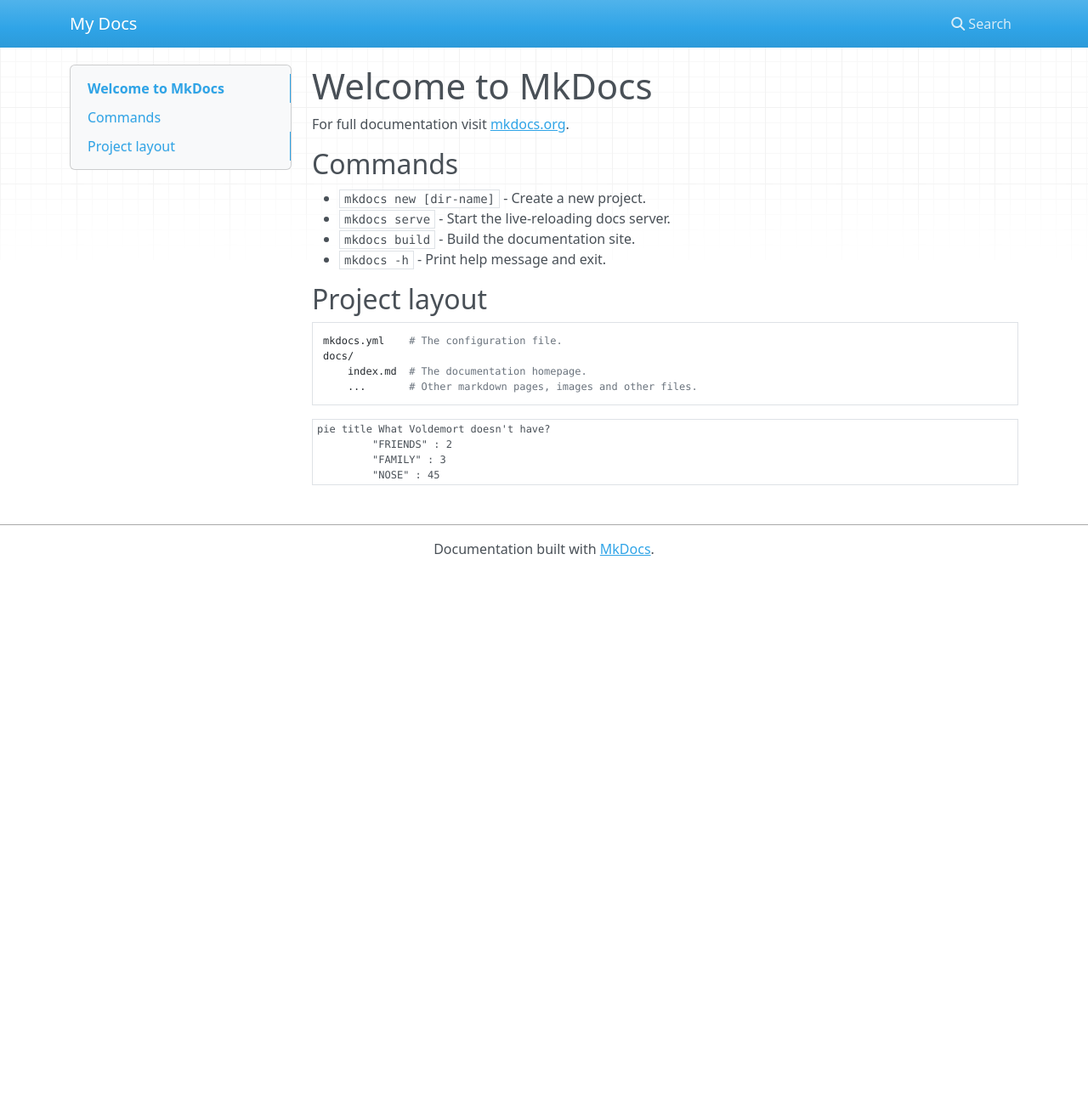
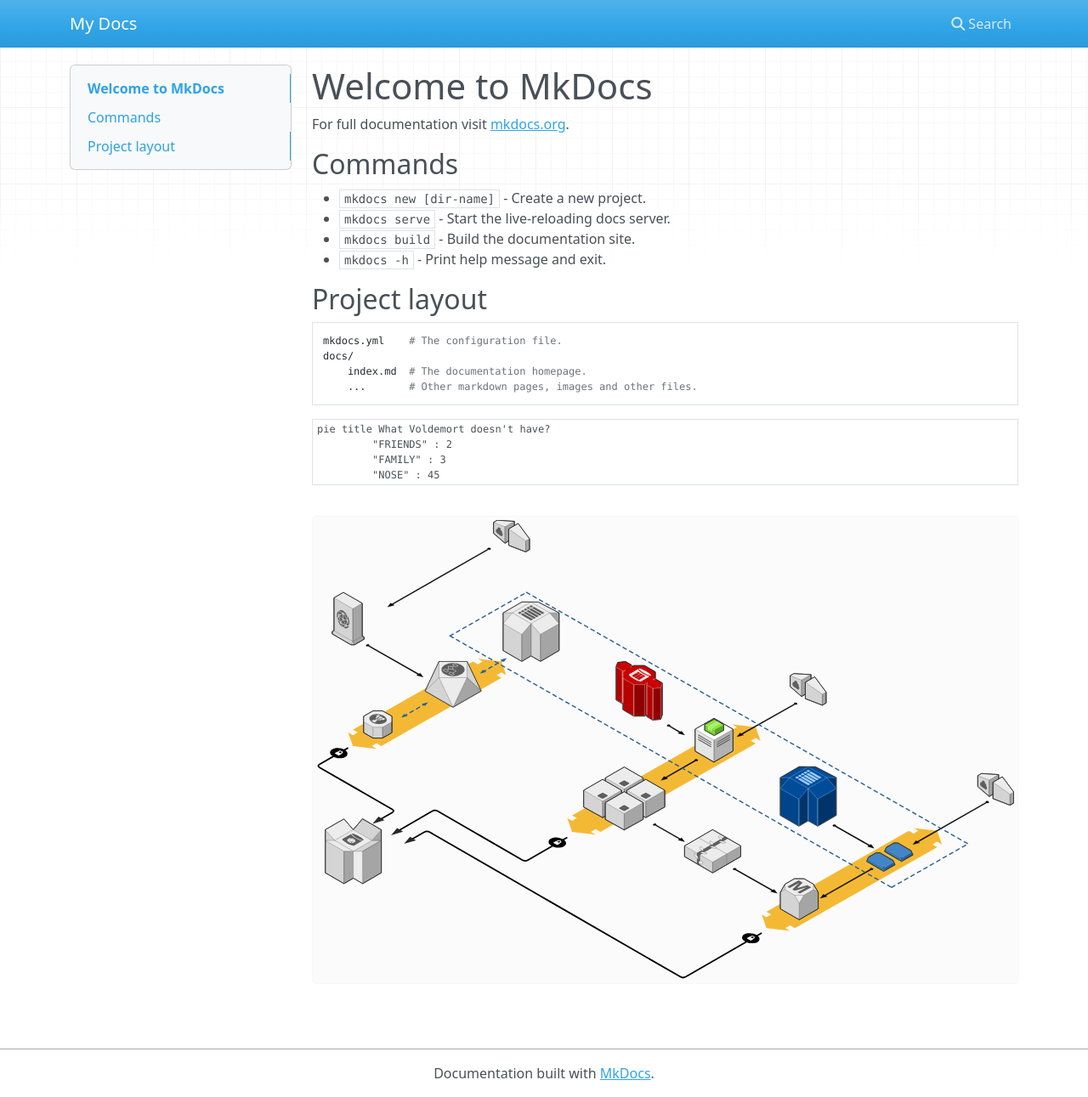
Before and after one commit to knutia/docker-swarm-terraform, an MkDocs documentation site: the page built from docs/docs/index.md, in a window 1280 px wide and 1291 px high. Shown: the whole window at 85% size. Built offline with MkDocs 1.6.1, drawn with Linux system fonts in a browser that asks for light colours; nearby versions of some CDN libraries.

Commit message:
Update index.md

````diff
--- a/docs/docs/index.md
+++ b/docs/docs/index.md
@@ -22,3 +22,5 @@
          "FAMILY" : 3
          "NOSE" : 45
 ```
+
+![Screenshot](img/demo.svg)
````
